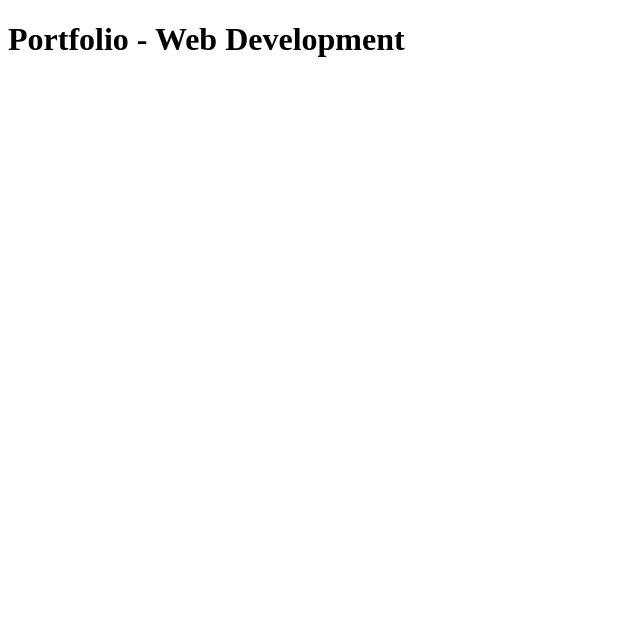
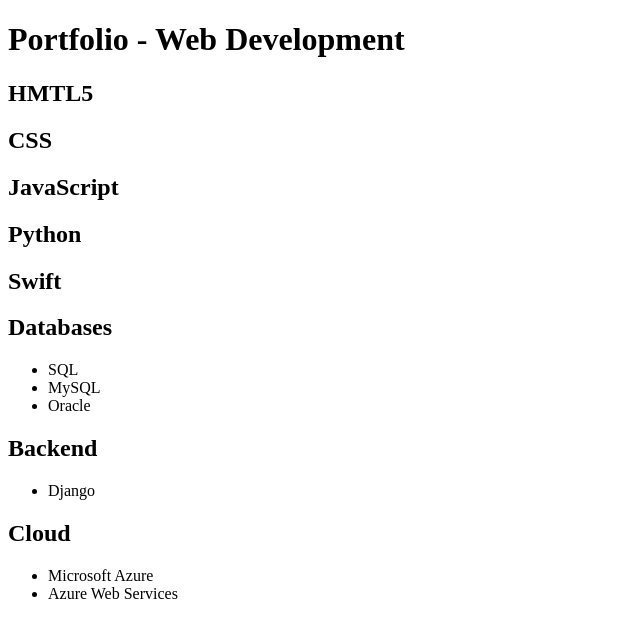
Before and after one commit to Dince-afk/web-dev-portfolio, a plain HTML site: page index.html in a window 1280 px wide. Shown: the whole page, without its empty margins (0-640 px from the left). Drawn offline with Linux system fonts and the light colour scheme.

Commit message:
Create first draft for skills overview

```diff
--- a/index.html
+++ b/index.html
@@ -7,5 +7,29 @@
   </head>
   <body>
     <h1>Portfolio - Web Development</h1>
+
+    <h2>HMTL5</h2>
+    <h2>CSS</h2>
+    <h2>JavaScript</h2>
+    <h2>Python</h2>
+    <h2>Swift</h2>
+
+    <h2>Databases</h2>
+    <ul>
+      <li>SQL</li>
+      <li>MySQL</li>
+      <li>Oracle</li>
+    </ul>
+
+    <h2>Backend</h2>
+    <ul>
+      <li>Django</li>
+    </ul>
+
+    <h2>Cloud</h2>
+    <ul>
+      <li>Microsoft Azure</li>
+      <li>Azure Web Services</li>
+    </ul>
   </body>
 </html>
```
